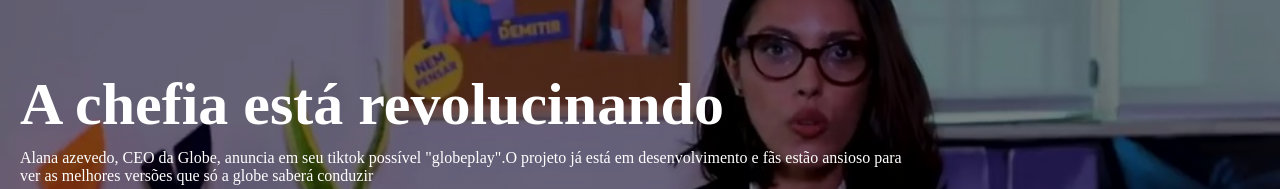
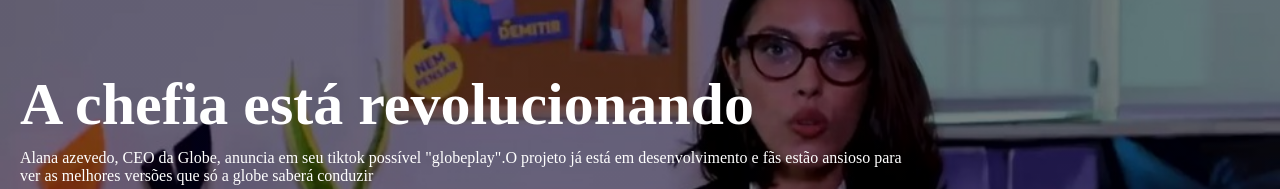
Before and after one commit to helifazdev/page-netflix, a plain HTML site: page index.html in a window 1280 px wide. Shown: the part 174-363 px from the top of the page. Drawn offline with Linux system fonts and the light colour scheme; a script that the page names is missing.

Commit message:
Update index.html

```diff
--- a/index.html
+++ b/index.html
@@ -28,7 +28,7 @@
   <main>
       <div class="filme-principal">
           <div class="container">
-              <h3 class="titulo">A chefia está revolucinando</h3>
+              <h3 class="titulo">A chefia está revolucionando</h3>
               <p class="descricao"> Alana azevedo, CEO da Globe, anuncia em seu tiktok possível "globeplay".O projeto já está em desenvolvimento e fãs estão ansioso para ver as melhores versões que só a globe saberá conduzir </p>
           </div>
           <div class="botoes">
```
